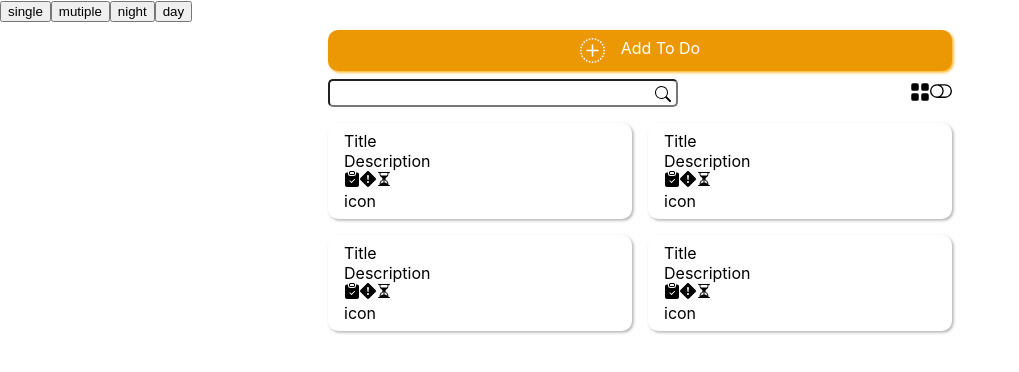
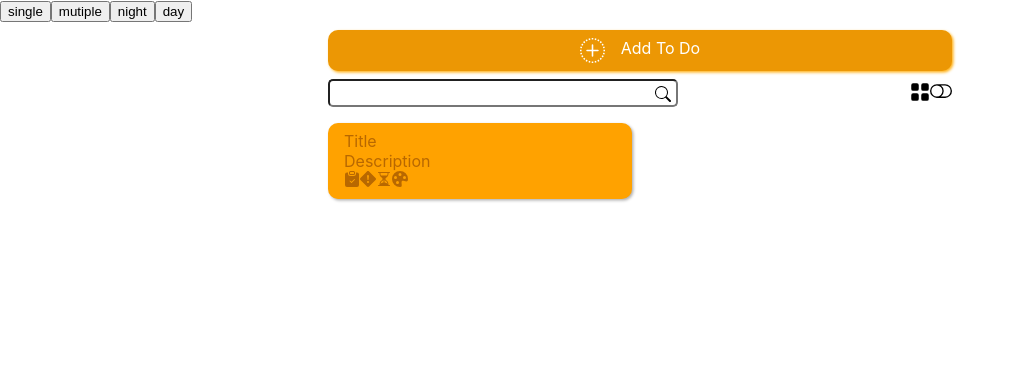
Before and after one commit to ignaways/memo-typescript, a React (Create React App) app in the folder app/: page / in a window 1280 px wide. Shown: the top 372 px of the page, without its empty margins (0-1019 px from the left). Built offline with nearby package versions, Linux system fonts and the light colour scheme.

Commit message:
update mode

```diff
--- a/app/src/assets/styles/App.css
+++ b/app/src/assets/styles/App.css
@@ -18,3 +18,25 @@
   float: left;
   width: 100%;
 }
+
+
+
+.dropdown {
+  position: relative;
+  display: inline-block;
+}
+
+.dropdown-content {
+  display: none;
+  position: absolute;
+  /* max-width: 160px; */
+  /* max-height: 20px; */
+  box-shadow: 0px 8px 16px 0px rgba(0,0,0,0.2);
+  /* padding: 12px 16px; */
+  border-radius: 25px;
+  z-index: 1;
+}
+
+.dropdown:hover .dropdown-content {
+  display: block;
+}
--- a/app/src/assets/styles/Card.css
+++ b/app/src/assets/styles/Card.css
@@ -25,6 +25,21 @@
   background-color: rgb(31, 31, 31);
   color:rgb(255, 255, 255);
 }
+
+.card-task{
+  box-shadow: 1.5px 1.5px 3px rgb(177, 177, 177);
+  margin: .5em;
+  padding: .5em 1em;
+  border-radius: 10px;
+  cursor:pointer;
+}
+
+.card-task .card-task__theme-color-1{
+  background-color: #FFA200;
+  color: #B86800;
+}
+
+
 
 .card-popup {
   background-color: rgb(255, 255, 255);
--- /dev/null
+++ b/app/src/assets/styles/Icon.css
@@ -0,0 +1,8 @@
+.icon-color-palette {
+  font-size: 16px;
+  margin: 6px;
+}
+.icon-color-palette:hover {
+  font-size: 22px;
+  margin: 3px;
+}
--- /dev/null
+++ b/app/src/components/button/ButtonIconColorTheme.tsx
@@ -0,0 +1,41 @@
+import "../../assets/styles/App.css";
+import "../../assets/styles/Icon.css";
+import * as Icon from "react-bootstrap-icons";
+import { themeColor } from "../../services/constants/colorTheme";
+import { useDispatch } from "react-redux";
+import {isColorTheme} from "../../redux/features/mode"
+import {dummyMemo} from "../../services/constants/dataDummy"
+
+const ButtonIconColorTheme = () => {
+  const dispatch = useDispatch();
+
+  const colorHandlerChange = (code: number) => {
+    dispatch(isColorTheme(code+1))
+  };
+  return (
+    <>
+      <div className="dropdown">
+        <Icon.PaletteFill />
+        <div
+          className="dropdown-content"
+          style={{ backgroundColor: "rgb(184, 104, 0)" }}
+        >
+          <div style={{ display: "flex", alignItems: "center" }}>
+            {themeColor.color.map((e, i) => {
+              return (
+                <Icon.PaletteFill
+                  key={i}
+                  color={e.mainColor}
+                  className="icon-color-palette"
+                  onClick={() => colorHandlerChange(i)}
+                />
+              );
+            })}
+          </div>
+        </div>
+      </div>
+    </>
+  );
+};
+
+export default ButtonIconColorTheme;
--- a/app/src/components/card/TaskCard.tsx
+++ b/app/src/components/card/TaskCard.tsx
@@ -2,32 +2,38 @@ import "../../assets/styles/Card.css";
 import { useDispatch, useSelector } from "react-redux";
 import type { RootState } from "../../redux/store";
 import { isClosePopup, isPopupView } from "../../redux/features/globalState";
-
+import { themeColor } from "../../services/constants/colorTheme";
+import ButtonIconColorTheme from "../button/ButtonIconColorTheme";
 
 import * as Icon from "react-bootstrap-icons";
 
 const MutipleCard = () => {
+  const colorTheme = useSelector((state: RootState) => state.mode.colorTheme);
+  console.log(colorTheme)
+  const mainColor = themeColor.color[0].mainColor
+  const subColor = themeColor.color[0].subColor
+
   const dispatch = useDispatch();
-  const colorMode = useSelector((state: RootState) => state.mode.colorMode);
   const clickButtonHandler = () => {
     dispatch(isClosePopup(false));
     dispatch(isPopupView("detailTask"));
   };
   return (
     <div
-      className={`${
-        colorMode ? "card-task__day-mode" : "card-task__night-mode"
-      }`}
-      onClick={clickButtonHandler}
+      className="card-task"
+      style={{
+        backgroundColor: `${mainColor}`,
+        color: `${subColor}`,
+      }}
     >
-
       <div>Title</div>
       <div>Description</div>
 
       <Icon.ClipboardCheckFill />
       <Icon.ExclamationDiamondFill />
       <Icon.HourglassSplit />
-      <div>icon</div>
+
+      <ButtonIconColorTheme />
     </div>
   );
 };
--- a/app/src/pages/Homepage.tsx
+++ b/app/src/pages/Homepage.tsx
@@ -3,16 +3,15 @@ import { useSelector } from "react-redux";
 import { RootState } from "../redux/store";
 // import { isCardType } from "../redux/features/mode";
 import TaskCard from "../components/card/TaskCard";
-import '../assets/styles/App.css'
+import "../assets/styles/App.css";
+import { dummyMemo } from "../services/constants/dataDummy";
 const Homepage = () => {
-  const maptest = [1, 2,1, 2];
   const typeCard = useSelector((state: RootState) => state.mode.cardType);
-
   return (
     <>
       <div>
         <div className="row__card">
-        {maptest.map((e, i) => {
+          {dummyMemo.data.map((e, i) => {
             return (
               <div
                 className={`${
--- a/app/src/redux/features/mode.ts
+++ b/app/src/redux/features/mode.ts
@@ -3,6 +3,7 @@ import type { PayloadAction } from "@reduxjs/toolkit";
 import { ModeState } from "../../services/interface/ModeState"
 
 const initialState: ModeState = {
+  colorTheme: 8,
   colorMode: true,
   cardType: true
 }
@@ -11,6 +12,9 @@ const modeSlice = createSlice({
   name: 'mode',
   initialState,
   reducers: {
+    isColorTheme: (state, action: PayloadAction<number>) => {
+      state.colorTheme = action.payload
+    },
     isColorMode: (state, action: PayloadAction<boolean>) => {
       state.colorMode = action.payload
     },
@@ -20,5 +24,5 @@ const modeSlice = createSlice({
   }
 })
 
-export const { isColorMode, isCardType } = modeSlice.actions
+export const { isColorMode, isCardType, isColorTheme } = modeSlice.actions
 export default modeSlice.reducer
--- /dev/null
+++ b/app/src/services/constants/colorTheme.ts
@@ -0,0 +1,20 @@
+export interface ThemeState {
+  color: {
+    mainColor: string,
+    subColor: string
+  }[]
+}
+
+export const themeColor: ThemeState = {
+  color: [
+    { mainColor: "#FFA200", subColor: "#B86800" },
+    { mainColor: "#87DAFF", subColor: "#007DA4" },
+    { mainColor: "#E07CFE", subColor: "#9800A2" },
+    { mainColor: "#00C280", subColor: "#005B09" },
+    { mainColor: "#AB0000", subColor: "#FFC400" },
+    { mainColor: "#A8A8A8", subColor: "#5A5A5A" },
+    { mainColor: "#FFA5A5", subColor: "#007DA4" },
+    { mainColor: "#FFFFFF", subColor: "#000000" },
+    { mainColor: "#1D1D1D", subColor: "#DEDEDE" }
+  ]
+}
--- /dev/null
+++ b/app/src/services/constants/dataDummy.ts
@@ -0,0 +1,21 @@
+export interface DummyState {
+  data: {
+    title: string,
+    description: string,
+    status: number,
+    deadline: any,
+    theme: number
+  }[]
+}
+
+export const dummyMemo: DummyState = {
+  data: [
+    {
+      title: "to do title",
+      description: "lorem ipsum dolor sit amet",
+      status: 1,
+      deadline: "20 juli 2020",
+      theme: 1
+    }
+  ]
+}
--- a/app/src/services/interface/ModeState.ts
+++ b/app/src/services/interface/ModeState.ts
@@ -1,4 +1,5 @@
 export interface ModeState {
   colorMode: boolean
   cardType: boolean
+  colorTheme: number
 }
```
Lines whose indentation alone changed are shown as unchanged.
